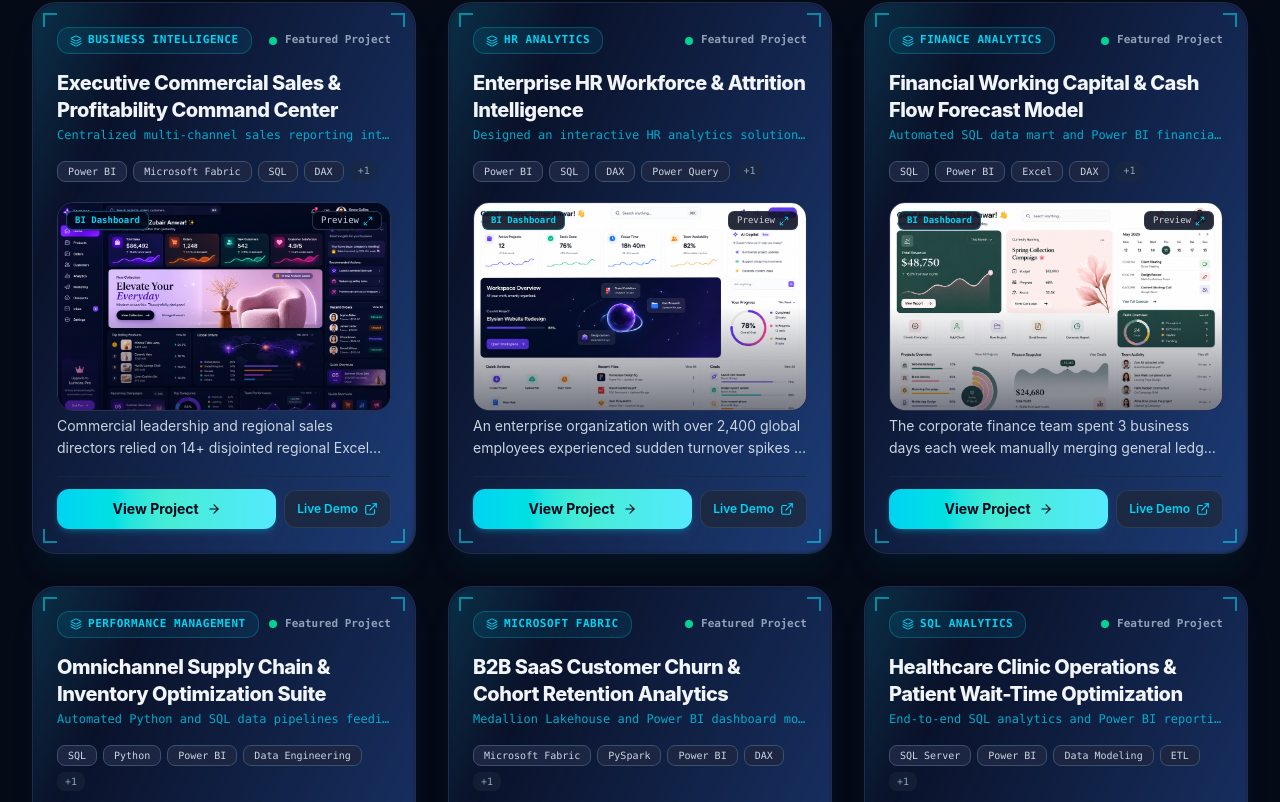
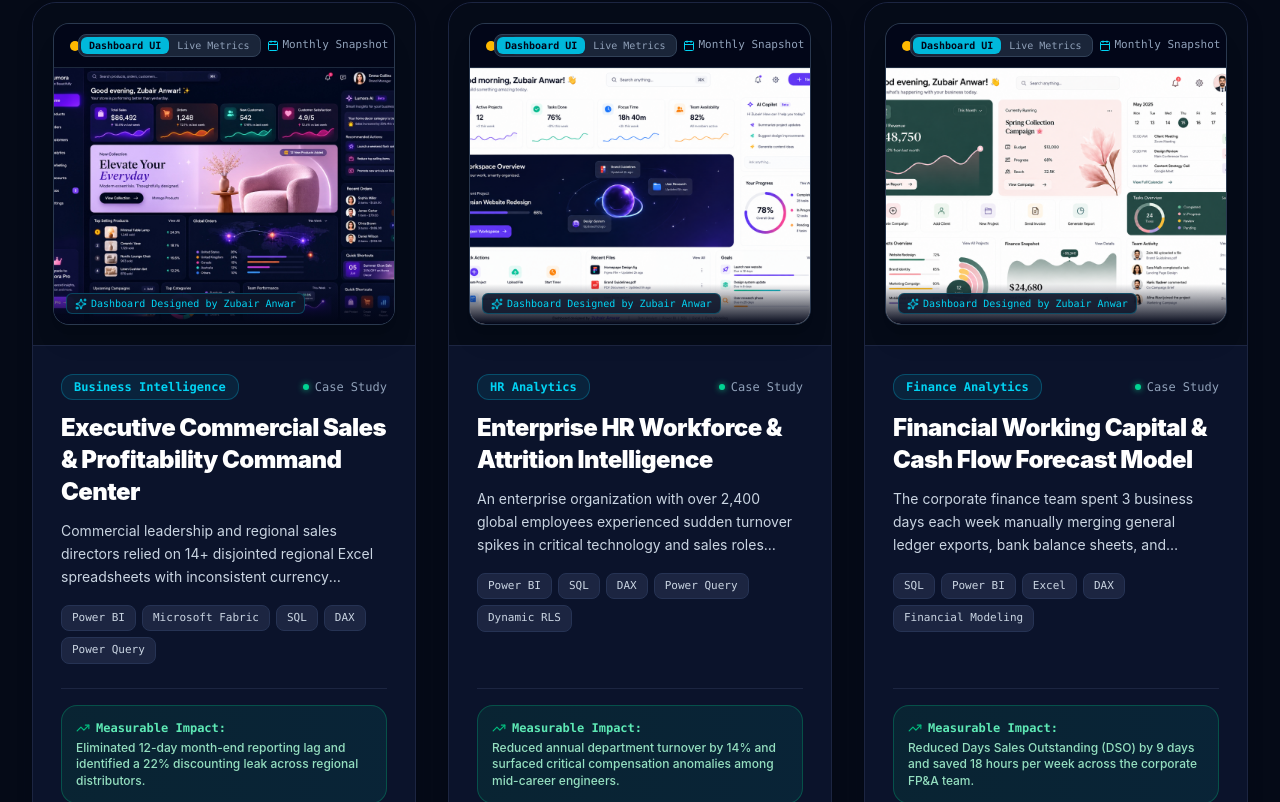
Before and after one commit to zubairanwar499-bi/zubair-anwar-portfolio, a React (Vite) app: page / in a window 1280 px wide. Shown: the part 3598-4400 px from the top of the page. Built offline with nearby package versions, Linux system fonts and the light colour scheme.

Commit message:
Revert "feat: upgrade Projects section with dark cyber futuristic UI, animated neon borders, center dashboard preview, and smooth hover/tap expansion"
This reverts commit 052709caa5534aca5a519b77bf334efd89325746.

```diff
--- a/src/components/ProjectCard.tsx
+++ b/src/components/ProjectCard.tsx
@@ -1,16 +1,8 @@
-import React, { useState } from 'react';
+import React from 'react';
 import type { Project } from '../data/portfolioData';
-import {
-  ArrowRight,
-  ExternalLink,
-  TrendingUp,
-  Database,
-  Sparkles,
-  Layers,
-  ChevronDown,
-  Maximize2
-} from 'lucide-react';
-import { motion, AnimatePresence } from 'framer-motion';
+import { DashboardMock } from './DashboardMock';
+import { TiltCard } from './TiltCard';
+import { ArrowRight, TrendingUp } from 'lucide-react';
 
 interface ProjectCardProps {
   project: Project;
@@ -21,197 +13,93 @@ export const ProjectCard: React.FC<ProjectCardProps> = ({
   project,
   onOpenCaseStudy,
 }) => {
-  const [isHovered, setIsHovered] = useState(false);
-  const [isMobileExpanded, setIsMobileExpanded] = useState(false);
+  return (
+    <TiltCard
+      maxTilt={7}
+      scale={1.015}
+      glowColor="rgba(0, 240, 255, 0.25)"
+      className="h-full"
+    >
+      <div className="flex flex-col h-full rounded-3xl bg-white dark:bg-navy-900 border border-slate-200/80 dark:border-navy-800 shadow-lg hover:shadow-2xl dark:shadow-navy-950/60 transition-all duration-300 overflow-hidden group hover:border-cyan-500/50">
 
-  // Both desktop hover and mobile tap toggle expansion
-  const isExpanded = isHovered || isMobileExpanded;
-
-  return (
-    <div
-      onMouseEnter={() => setIsHovered(true)}
-      onMouseLeave={() => setIsHovered(false)}
-      className="cyber-neon-card group h-full flex flex-col justify-between p-5 sm:p-6 bg-slate-900/90 dark:bg-navy-900/95 border border-slate-700/60 dark:border-navy-750/80 shadow-xl hover:shadow-2xl dark:shadow-cyan-950/20 backdrop-blur-xl transition-all duration-300 overflow-hidden select-none"
-    >
-      {/* Subtle Animated Cyber Corner Brackets */}
-      <span className="cyber-corner-tl" />
-      <span className="cyber-corner-tr" />
-      <span className="cyber-corner-bl" />
-      <span className="cyber-corner-br" />
-
-      {/* Card Inner Content Container */}
-      <div className="relative z-10 flex flex-col h-full space-y-4">
-
-        {/* Top Header: Category & Featured Project Badge */}
-        <div className="flex items-center justify-between gap-2">
-          <div className="inline-flex items-center gap-1.5 px-3 py-1 rounded-xl text-[11px] font-mono font-bold uppercase tracking-wider bg-cyan-500/10 text-cyan-400 border border-cyan-500/30">
-            <Layers className="w-3 h-3 text-cyan-400" />
-            <span>{project.category}</span>
+        {/* Top Visual Mockup */}
+        <div className="p-4 sm:p-5 bg-slate-100/80 dark:bg-navy-950/90 border-b border-slate-200/70 dark:border-navy-800">
+          <DashboardMock
+            project={project}
+            compact={true}
+            onExpand={() => onOpenCaseStudy(project)}
+          />
         </div>
 
-          <div className="flex items-center gap-2">
-            <span className="relative flex h-2 w-2">
-              <span className="animate-ping absolute inline-flex h-full w-full rounded-full bg-emerald-400 opacity-75"></span>
-              <span className="relative inline-flex rounded-full h-2 w-2 bg-emerald-400"></span>
+        {/* Card Content */}
+        <div className="p-6 sm:p-7 flex-1 flex flex-col justify-between space-y-6">
+
+          <div className="space-y-3">
+
+            {/* Category & Tech Pills */}
+            <div className="flex flex-wrap items-center justify-between gap-2">
+              <span className="px-3 py-1 rounded-xl text-xs font-bold font-mono bg-cyan-500/10 text-cyan-600 dark:text-cyan-400 border border-cyan-500/30">
+                {project.category}
               </span>
-            <span className="text-[11px] font-mono font-semibold text-slate-400 group-hover:text-emerald-400 transition-colors">
-              Featured Project
-            </span>
+
+              <div className="flex items-center gap-1.5 text-xs text-slate-500 dark:text-slate-400 font-mono">
+                <span className="w-1.5 h-1.5 rounded-full bg-emerald-400 shadow-[0_0_6px_#10b981]"></span>
+                <span>Case Study</span>
               </div>
             </div>
 
             {/* Project Title */}
-        <div>
-          <h3
-            onClick={() => onOpenCaseStudy(project)}
-            className="text-lg sm:text-xl font-extrabold text-slate-100 group-hover:text-cyan-400 transition-colors tracking-tight leading-snug cursor-pointer line-clamp-2"
-          >
+            <h3 className="text-xl sm:text-2xl font-black text-slate-900 dark:text-white tracking-tight group-hover:text-cyan-500 transition-colors">
               {project.title}
             </h3>
-          <p className="text-xs text-cyan-500/90 font-mono mt-0.5 truncate">
-            {project.tagline}
+
+            {/* Business Problem & Summary */}
+            <p className="text-sm text-slate-600 dark:text-slate-300 leading-relaxed line-clamp-3">
+              {project.problem.description}
             </p>
-        </div>
 
-        {/* Tech Stack Pills */}
-        <div className="flex flex-wrap gap-1.5 pt-0.5">
-          {project.technologies.slice(0, 4).map((tech) => (
+            {/* Tech Badges */}
+            <div className="flex flex-wrap gap-1.5 pt-1">
+              {project.technologies.map((tech) => (
                 <span
                   key={tech}
-              className="px-2.5 py-0.5 rounded-lg text-[10px] font-mono font-medium bg-slate-800/90 dark:bg-navy-800 text-slate-300 border border-slate-700/60 dark:border-navy-700 group-hover:border-cyan-500/30 transition-colors"
+                  className="px-2.5 py-1 rounded-lg text-[11px] font-mono font-medium bg-slate-100 dark:bg-navy-800 text-slate-700 dark:text-slate-300 border border-slate-200/60 dark:border-navy-750"
                 >
                   {tech}
                 </span>
               ))}
-          {project.technologies.length > 4 && (
-            <span className="px-2 py-0.5 rounded-lg text-[10px] font-mono text-slate-400 bg-slate-800/50">
-              +{project.technologies.length - 4}
-            </span>
-          )}
             </div>
 
-        {/* Center: High-Resolution Dashboard Preview with Cyber Frame */}
-        <div
-          onClick={() => onOpenCaseStudy(project)}
-          className="relative w-full aspect-[16/10] rounded-2xl overflow-hidden bg-slate-950 border border-slate-700/80 dark:border-navy-750 shadow-inner group/img cursor-pointer my-1"
-        >
-          {project.image ? (
-            <img
-              src={project.image}
-              alt={project.title}
-              loading="lazy"
-              className="w-full h-full object-cover object-top group-hover/img:scale-105 transition-transform duration-500 ease-out"
-            />
-          ) : (
-            <div className="w-full h-full flex flex-col items-center justify-center bg-gradient-to-br from-slate-900 to-navy-950 p-4 text-center space-y-2">
-              <Database className="w-8 h-8 text-cyan-400 animate-pulse" />
-              <div className="text-xs font-mono font-bold text-slate-300">{project.title}</div>
-              <div className="text-[10px] font-mono text-cyan-400">Power BI Dimensional Model</div>
-            </div>
-          )}
-
-          {/* Cyber HUD Preview Overlay Ribbon */}
-          <div className="absolute top-2 left-2 right-2 flex items-center justify-between pointer-events-none">
-            <span className="px-2 py-0.5 rounded-md text-[9px] font-mono font-bold bg-slate-950/85 text-cyan-400 border border-cyan-500/40 backdrop-blur-md">
-              BI Dashboard
-            </span>
-            <span className="px-2 py-0.5 rounded-md text-[9px] font-mono text-slate-300 bg-slate-950/85 border border-slate-700/80 backdrop-blur-md flex items-center gap-1">
-              <span>Preview</span>
-              <Maximize2 className="w-2.5 h-2.5 text-cyan-400" />
-            </span>
           </div>
 
-          {/* Interactive Hover Sheen on Image */}
-          <div className="absolute inset-0 bg-gradient-to-t from-slate-950/90 via-transparent to-transparent opacity-60 group-hover/img:opacity-30 transition-opacity duration-300" />
+          {/* Business Impact Box & CTA */}
+          <div className="space-y-4 pt-4 border-t border-slate-100 dark:border-navy-800">
 
-          <div className="absolute bottom-2.5 left-3 right-3 flex items-center justify-between opacity-0 group-hover:opacity-100 transition-opacity duration-300">
-            <span className="text-[11px] font-mono font-bold text-cyan-300 bg-slate-900/90 px-2 py-1 rounded-lg border border-cyan-500/40 backdrop-blur-md flex items-center gap-1 shadow-lg">
-              <Sparkles className="w-3 h-3 text-cyan-400" />
-              Click to Open Full Architecture
-            </span>
+            {/* Business Impact Callout */}
+            <div className="p-3.5 rounded-2xl bg-gradient-to-r from-emerald-500/10 to-teal-500/10 border border-emerald-500/30 space-y-1">
+              <div className="flex items-center gap-1.5 text-xs font-bold text-emerald-800 dark:text-emerald-300 font-mono">
+                <TrendingUp className="w-3.5 h-3.5 text-emerald-500" />
+                <span>Measurable Impact:</span>
               </div>
-        </div>
-
-        {/* Short Project Description */}
-        <p className="text-xs sm:text-sm text-slate-300 leading-relaxed line-clamp-2">
-          {project.problem.description}
-        </p>
-
-        {/* Expandable Additional Project Info (Revealed on Hover / Mobile Tap) */}
-        <AnimatePresence>
-          {isExpanded && (
-            <motion.div
-              initial={{ opacity: 0, height: 0 }}
-              animate={{ opacity: 1, height: 'auto' }}
-              exit={{ opacity: 0, height: 0 }}
-              transition={{ duration: 0.3, ease: [0.22, 1, 0.36, 1] }}
-              className="overflow-hidden space-y-2.5 pt-2"
-            >
-              {/* Measurable Business Impact Highlight */}
-              <div className="p-3 rounded-xl bg-gradient-to-r from-emerald-500/10 to-teal-500/10 border border-emerald-500/30 text-xs">
-                <div className="flex items-center gap-1.5 font-mono font-bold text-emerald-400 text-[11px] mb-1">
-                  <TrendingUp className="w-3.5 h-3.5" />
-                  <span>Business Impact Outcome:</span>
-                </div>
-                <p className="text-[11px] sm:text-xs text-slate-200 leading-snug">
+              <p className="text-xs text-emerald-950 dark:text-emerald-200/90 leading-snug font-medium">
                 {project.businessImpactSummary}
               </p>
             </div>
 
-              {/* Key Metrics Quick Ribbon */}
-              {project.metrics && project.metrics.length > 0 && (
-                <div className="grid grid-cols-2 gap-2 pt-0.5">
-                  {project.metrics.slice(0, 2).map((m, idx) => (
-                    <div key={idx} className="p-2 rounded-lg bg-slate-800/70 border border-slate-700/50">
-                      <div className="text-[10px] font-mono text-slate-400 truncate">{m.label}</div>
-                      <div className="text-xs sm:text-sm font-extrabold text-cyan-400 font-mono">{m.value}</div>
-                    </div>
-                  ))}
-                </div>
-              )}
-            </motion.div>
-          )}
-        </AnimatePresence>
-
-        {/* Bottom Actions: View Project & Live Demo / Details */}
-        <div className="pt-3 border-t border-slate-800/80 flex items-center gap-2">
-          {/* Primary: View Deep Project Case Study */}
+            {/* Action Button */}
             <button
-            type="button"
               onClick={() => onOpenCaseStudy(project)}
-            className="flex-1 inline-flex items-center justify-center gap-2 px-3.5 py-2.5 rounded-xl font-bold text-xs sm:text-sm text-slate-950 bg-gradient-to-r from-cyan-400 via-teal-300 to-cyan-300 hover:from-cyan-300 hover:to-teal-200 shadow-md shadow-cyan-500/25 transition-all duration-200 active:scale-98 cursor-pointer"
+              className="w-full inline-flex items-center justify-center gap-2 px-5 py-3.5 rounded-xl font-bold text-sm text-white bg-slate-900 hover:bg-gradient-to-r hover:from-blue-600 hover:to-cyan-500 dark:bg-navy-800 dark:hover:from-blue-600 dark:hover:to-cyan-500 transition-all duration-300 shadow-md group-hover:shadow-cyan-500/20"
             >
-            <span>View Project</span>
-            <ArrowRight className="w-3.5 h-3.5 text-slate-950 group-hover:translate-x-0.5 transition-transform" />
+              <span>View Deep Case Study</span>
+              <ArrowRight className="w-4 h-4 text-cyan-400 group-hover:translate-x-1 transition-transform" />
             </button>
 
-          {/* Secondary: Live Demo / Architecture Expand */}
-          <button
-            type="button"
-            onClick={() => onOpenCaseStudy(project)}
-            className="inline-flex items-center justify-center gap-1.5 px-3 py-2.5 rounded-xl font-semibold text-xs text-cyan-400 hover:text-white bg-slate-800/80 hover:bg-slate-700 border border-slate-700/80 hover:border-cyan-500/50 transition-all duration-200 cursor-pointer shrink-0"
-            title="Interactive Live Demo & Metrics"
-          >
-            <span>Live Demo</span>
-            <ExternalLink className="w-3.5 h-3.5" />
-          </button>
-
-          {/* Mobile Tap Toggle Button */}
-          <button
-            type="button"
-            onClick={(e) => {
-              e.stopPropagation();
-              setIsMobileExpanded(!isMobileExpanded);
-            }}
-            className="sm:hidden p-2 rounded-xl text-slate-400 hover:text-cyan-400 bg-slate-800/80 border border-slate-700/80 transition-colors"
-            aria-label="Toggle details"
-            title="Toggle details"
-          >
-            <ChevronDown className={`w-4 h-4 transition-transform duration-200 ${isMobileExpanded ? 'rotate-180 text-cyan-400' : ''}`} />
-          </button>
           </div>
 
         </div>
+
       </div>
+    </TiltCard>
   );
 };
--- a/src/index.css
+++ b/src/index.css
@@ -202,131 +202,3 @@ body {
   -webkit-backdrop-filter: blur(12px);
   border: 1px solid var(--border-glow);
 }
-
-/* =========================================================
-   FUTURISTIC CYBER NEON PROJECT CARDS & CORNER ACCENTS
-   ========================================================= */
-
-@keyframes neonBorderSpin {
-  0% {
-    background-position: 0% 50%;
-  }
-  50% {
-    background-position: 100% 50%;
-  }
-  100% {
-    background-position: 0% 50%;
-  }
-}
-
-.cyber-neon-card {
-  position: relative;
-  background-color: var(--bg-card-raw);
-  border-radius: 1.5rem;
-  transition: transform 0.35s cubic-bezier(0.22, 1, 0.36, 1), box-shadow 0.35s ease;
-}
-
-.cyber-neon-card::before {
-  content: '';
-  position: absolute;
-  inset: -1.5px;
-  border-radius: calc(1.5rem + 1.5px);
-  background: linear-gradient(
-    115deg,
-    var(--accent-primary),
-    transparent 20%,
-    var(--accent-secondary) 50%,
-    transparent 75%,
-    var(--accent-tertiary),
-    var(--accent-primary)
-  );
-  background-size: 250% 250%;
-  animation: neonBorderSpin 7s ease infinite;
-  z-index: 0;
-  opacity: 0.35;
-  filter: blur(2.5px);
-  transition: opacity 0.3s ease, filter 0.3s ease;
-  pointer-events: none;
-}
-
-.cyber-neon-card:hover::before {
-  opacity: 0.9;
-  filter: blur(5px);
-}
-
-/* Cyber Corner Brackets */
-.cyber-corner-tl {
-  position: absolute;
-  top: 10px;
-  left: 10px;
-  width: 14px;
-  height: 14px;
-  border-top: 2px solid var(--accent-primary);
-  border-left: 2px solid var(--accent-primary);
-  pointer-events: none;
-  z-index: 20;
-  opacity: 0.5;
-  transition: all 0.3s cubic-bezier(0.22, 1, 0.36, 1);
-}
-
-.cyber-corner-tr {
-  position: absolute;
-  top: 10px;
-  right: 10px;
-  width: 14px;
-  height: 14px;
-  border-top: 2px solid var(--accent-primary);
-  border-right: 2px solid var(--accent-primary);
-  pointer-events: none;
-  z-index: 20;
-  opacity: 0.5;
-  transition: all 0.3s cubic-bezier(0.22, 1, 0.36, 1);
-}
-
-.cyber-corner-bl {
-  position: absolute;
-  bottom: 10px;
-  left: 10px;
-  width: 14px;
-  height: 14px;
-  border-bottom: 2px solid var(--accent-primary);
-  border-left: 2px solid var(--accent-primary);
-  pointer-events: none;
-  z-index: 20;
-  opacity: 0.5;
-  transition: all 0.3s cubic-bezier(0.22, 1, 0.36, 1);
-}
-
-.cyber-corner-br {
-  position: absolute;
-  bottom: 10px;
-  right: 10px;
-  width: 14px;
-  height: 14px;
-  border-bottom: 2px solid var(--accent-primary);
-  border-right: 2px solid var(--accent-primary);
-  pointer-events: none;
-  z-index: 20;
-  opacity: 0.5;
-  transition: all 0.3s cubic-bezier(0.22, 1, 0.36, 1);
-}
-
-.group:hover .cyber-corner-tl {
-  transform: translate(-3px, -3px);
-  opacity: 1;
-}
-
-.group:hover .cyber-corner-tr {
-  transform: translate(3px, -3px);
-  opacity: 1;
-}
-
-.group:hover .cyber-corner-bl {
-  transform: translate(-3px, 3px);
-  opacity: 1;
-}
-
-.group:hover .cyber-corner-br {
-  transform: translate(3px, 3px);
-  opacity: 1;
-}
```
Lines whose indentation alone changed are shown as unchanged.
